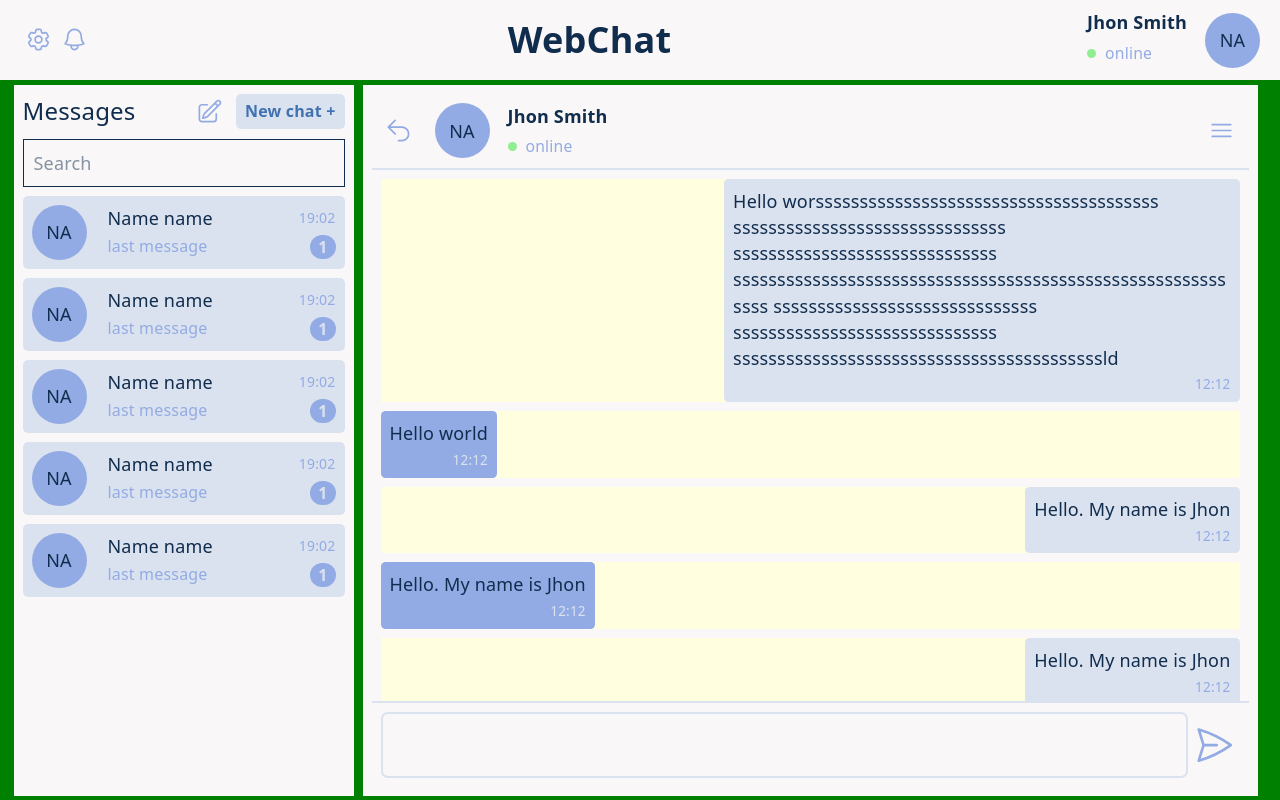
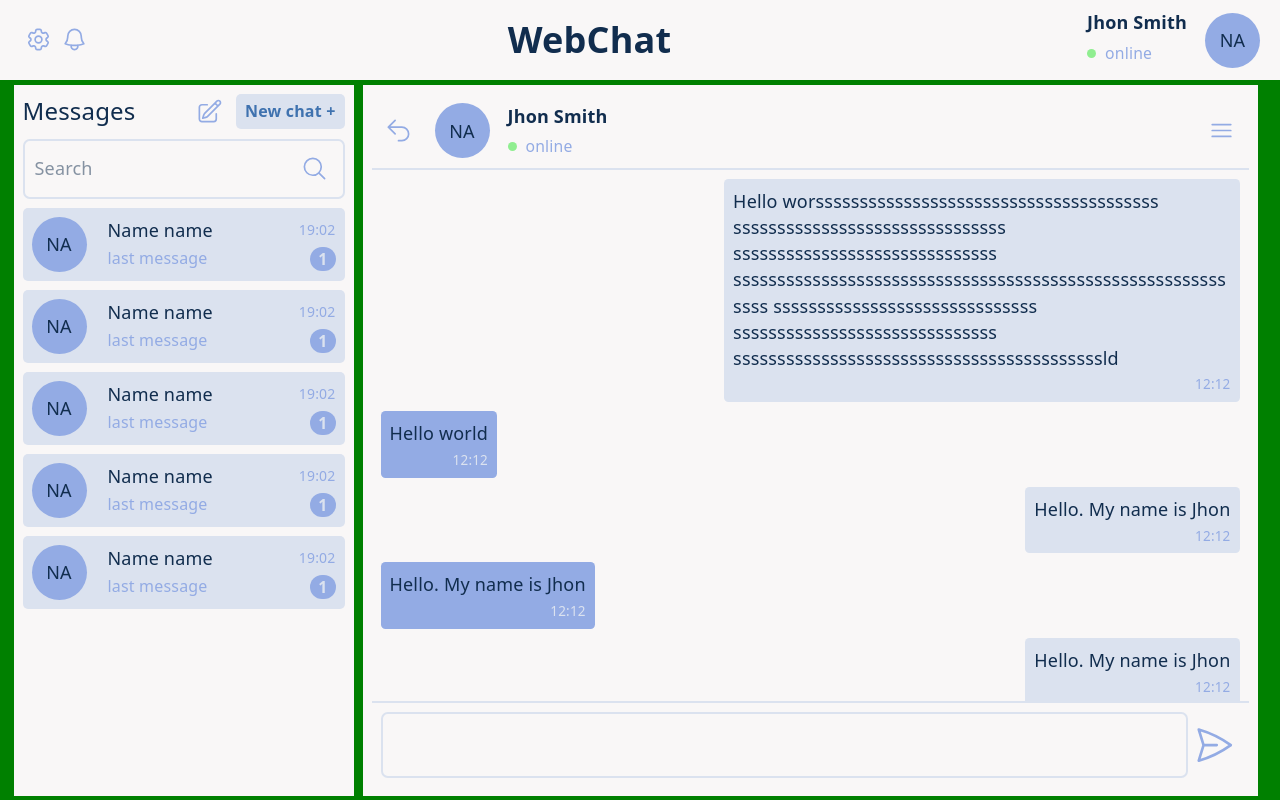
Before and after one commit to Neketobro/WebChat, a React (Vite) app in the folder WebChat/: page / in a window 1280 px wide. Built offline with nearby package versions, Linux system fonts and the light colour scheme.

Commit message:
styles search input in sidebar with chat list

```diff
--- a/WebChat/src/components/UI/Input/SearchInput.tsx
+++ b/WebChat/src/components/UI/Input/SearchInput.tsx
@@ -1,5 +1,11 @@
+import { MagnifyingGlassIcon } from "@heroicons/react/24/outline";
+import { IconButton } from "../Buttons";
+
 export function SearchInput() {
-    return <div className="border-[1px] p-[10px]">
-        <input type="text" placeholder="Search" />
+  return (
+    <div className="w-full p-[10px] border-[2px] flex flex-row items-center justify-between rounded-md border-(--border) overflow-y-hidden">
+      <input type="text" placeholder="Search" className="resize-none outline-none" />
+      <IconButton onClick={()=>{}} icon={<MagnifyingGlassIcon />} />
     </div>
+  );
 }
--- a/WebChat/src/components/chat/ChatMessage/ChatMessage.tsx
+++ b/WebChat/src/components/chat/ChatMessage/ChatMessage.tsx
@@ -17,7 +17,7 @@ export function ChatMessage({ owner, text, date = "12:12" }: Props) {
   };
 
   return (
-    <div className={`w-full bg-[lightyellow] flex ${owner === 'sent' ? "justify-end" : "justify-start"}`}>
+    <div className={`w-full flex ${owner === 'sent' ? "justify-end" : "justify-start"}`}>
       <div className={`w-max max-w-3/5 p-2 rounded-sm wrap-break-word ${stylesContainer[owner]}`}>
         {text}
         <p className={`${stylesText[owner]} mt-1 text-xs text-end`}>{date}</p>
```
Also changed, not shown: WebChat/src/components/layout/Sidebar/Sidebar.tsx (+8 -6 lines).
